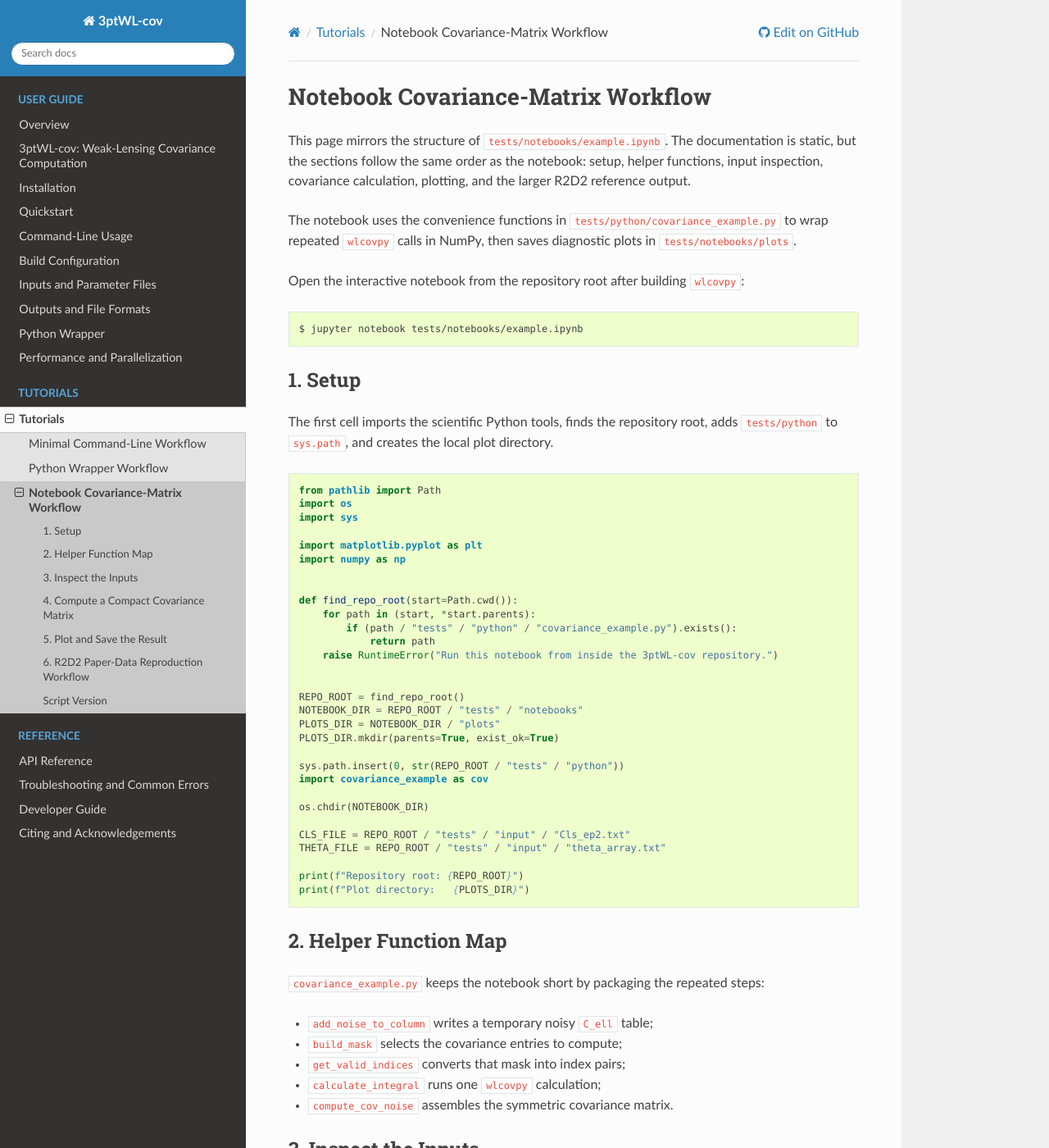
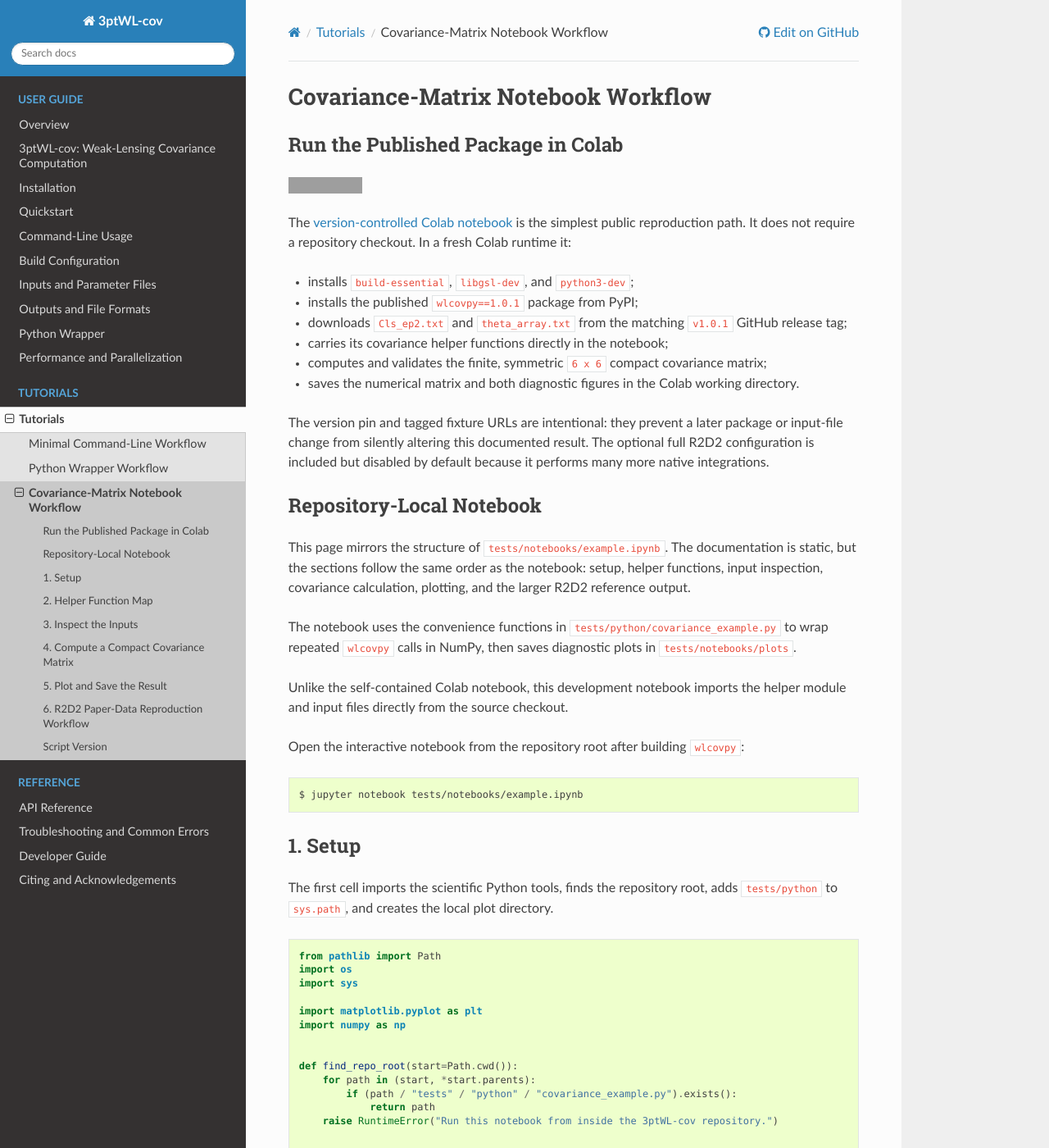
Before and after one commit to sadirs/3ptWL-cov, a Sphinx documentation site: the page built from docs/tutorials/covariance-matrix.rst, in a window 1280 px wide and 1400 px high. Shown: the whole window at 82% size. Built offline with Sphinx 7.4.7 and the Read the Docs theme 3.1.0, drawn with Linux system fonts in a browser that asks for light colours; grey boxes are pictures that could not be loaded.

Commit message:
Add PyPI-backed Colab tutorial

```diff
--- a/docs/tutorials/covariance-matrix.rst
+++ b/docs/tutorials/covariance-matrix.rst
@@ -1,5 +1,33 @@
-Notebook Covariance-Matrix Workflow
+Covariance-Matrix Notebook Workflow
 ===================================
+
+Run the Published Package in Colab
+----------------------------------
+
+.. image:: https://colab.research.google.com/assets/colab-badge.svg
+   :target: https://colab.research.google.com/github/sadirs/3ptWL-cov/blob/main/docs/examples/wlcovpy_covariance_colab.ipynb
+   :alt: Open the covariance-matrix tutorial in Google Colab
+
+The `version-controlled Colab notebook`_ is the simplest public reproduction
+path. It does not require a repository checkout. In a fresh Colab runtime it:
+
+* installs ``build-essential``, ``libgsl-dev``, and ``python3-dev``;
+* installs the published ``wlcovpy==1.0.1`` package from PyPI;
+* downloads ``Cls_ep2.txt`` and ``theta_array.txt`` from the matching
+  ``v1.0.1`` GitHub release tag;
+* carries its covariance helper functions directly in the notebook;
+* computes and validates the finite, symmetric ``6 x 6`` compact covariance
+  matrix;
+* saves the numerical matrix and both diagnostic figures in the Colab working
+  directory.
+
+The version pin and tagged fixture URLs are intentional: they prevent a later
+package or input-file change from silently altering this documented result.
+The optional full R2D2 configuration is included but disabled by default
+because it performs many more native integrations.
+
+Repository-Local Notebook
+-------------------------
 
 This page mirrors the structure of ``tests/notebooks/example.ipynb``.  The
 documentation is static, but the sections follow the same order as the
@@ -9,6 +37,9 @@ plotting, and the larger R2D2 reference output.
 The notebook uses the convenience functions in
 ``tests/python/covariance_example.py`` to wrap repeated ``wlcovpy`` calls in
 NumPy, then saves diagnostic plots in ``tests/notebooks/plots``.
+
+Unlike the self-contained Colab notebook, this development notebook imports
+the helper module and input files directly from the source checkout.
 
 Open the interactive notebook from the repository root after building
 ``wlcovpy``:
@@ -249,3 +280,5 @@ For larger matrices, make the temporary ``C_ell`` filename and output
 directory unique for each process before parallelizing the workflow.  The
 current example uses a shared ``Cls_temp.txt`` temporary file, so it should be
 run serially unless that filename is changed.
+
+.. _version-controlled Colab notebook: https://github.com/sadirs/3ptWL-cov/blob/main/docs/examples/wlcovpy_covariance_colab.ipynb
```
Also changed, not shown: README.md (+26 -8 lines), docs/index.rst (+11 -1 lines), docs/install.rst (+22 -6 lines), docs/quickstart.rst (+37 -6 lines), docs/tutorials/index.rst (+13 -4 lines), docs/examples/wlcovpy_covariance_colab.ipynb (added).
